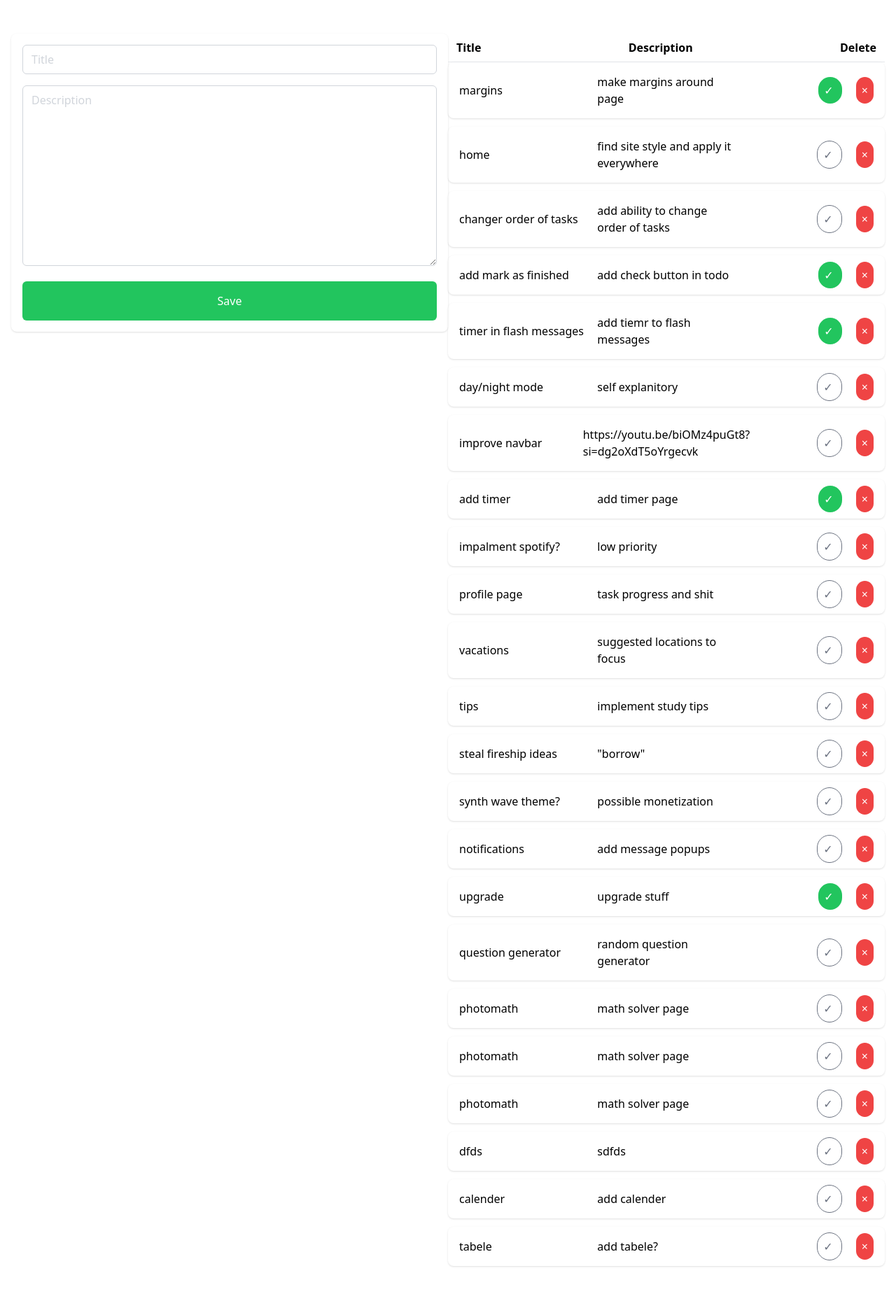
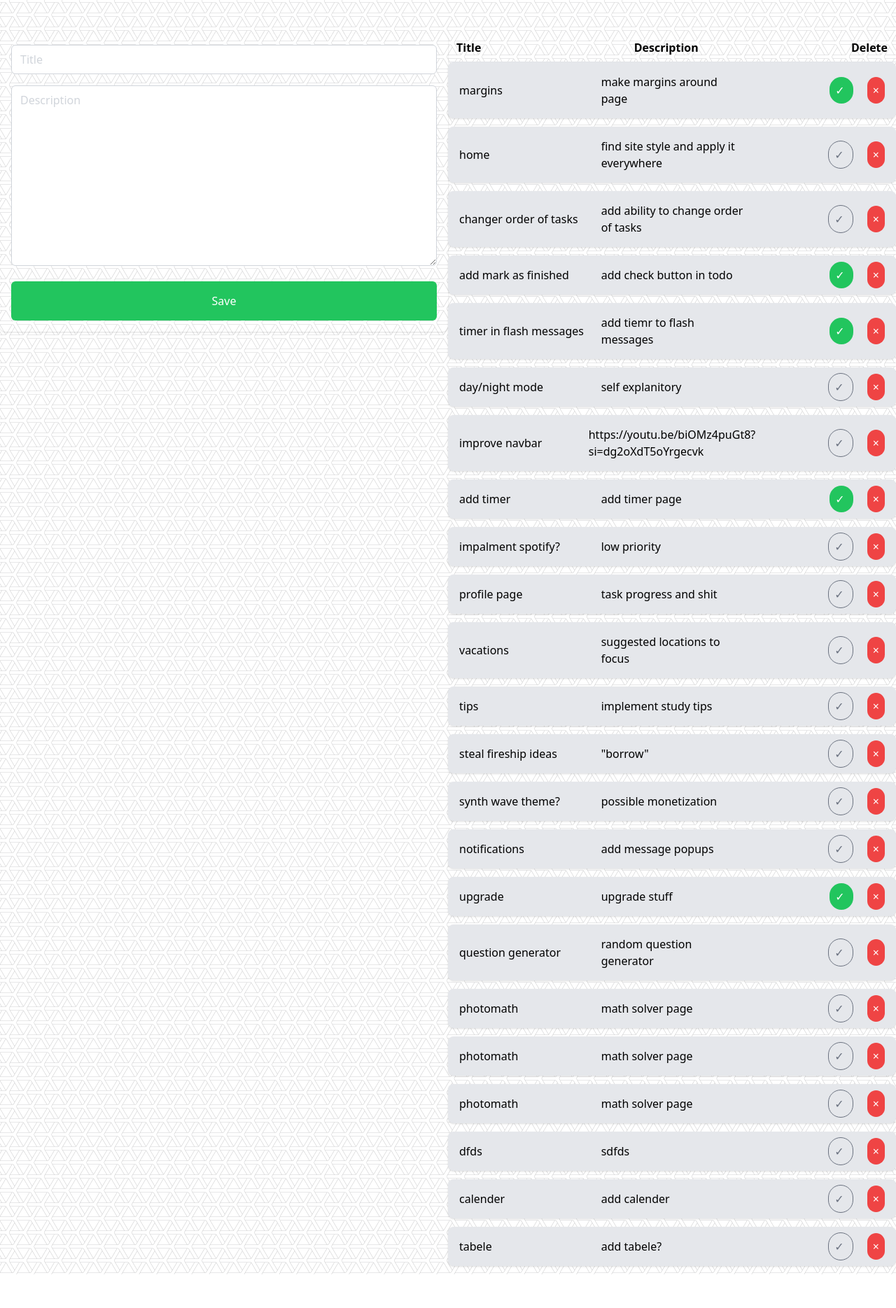
Before and after one commit to IgorD-lab/Focus, a Flask app: page /todo in a window 1280 px wide. Shown: the part 76-1945 px from the top of the page at 70% size. After the commit the page ends 1897 px from the top, so only its background shows below. Run offline with Flask 3, Linux system fonts and the light colour scheme; a user stored in the database is signed in; data comes from the database, SQL or seed files in the repository; style sheets or scripts are compiled from the project's sources; some libraries are stand-ins or nearby versions.

Commit message:
Added background and slight design improvements

```diff
--- a/website/static/css/body.css
+++ b/website/static/css/body.css
@@ -1,3 +1,11 @@
 body {
+  background-image: url("../images/webb.png");
+  background-position: relative;
+  background-repeat: repeat;
+  background-size: fill;
+  height: 100%;
+  width: 100%;
+  position: absolute;
+  transition: all 0.6s ease-in-out;
   margin-bottom: 20px;
 }
--- a/website/static/css/timer.css
+++ b/website/static/css/timer.css
@@ -8,7 +8,7 @@ body {
 /**
 * Vista BG
 */
-#vista-bg {
+/* #vista-bg {
   background-image: url("https://images.pexels.com/photos/911738/pexels-photo-911738.jpeg?auto=compress&cs=tinysrgb&w=1260&h=750&dpr=1");
   background-position: center;
   background-repeat: no-repeat;
@@ -17,7 +17,7 @@ body {
   width: 100%;
   position: absolute;
   transition: all 0.6s ease-in-out;
-}
+} */
 
 body.rest-mode #vista-bg {
   filter: blur(5px) grayscale(0.6) brightness(0.5);
--- a/website/templates/todo.html
+++ b/website/templates/todo.html
@@ -1,6 +1,6 @@
 {% extends "layout.html" %} {% block title %}Todo{% endblock %} {% block content
 %}
-<div class="container mx-auto px-4">
+<div class="container mx-auto">
   <div class="flex flex-wrap my-12">
     <div class="w-full md:w-1/2">
       <div class="shadow rounded-lg">
@@ -50,9 +50,9 @@
       <hr />
       <div>
         {% for todo in user.todo %}
-        <div class="shadow rounded-lg mb-3">
+        <div class="shadow rounded-lg mb-3 bg-gray-200">
           <div class="p-4">
-            <div class="flex items-center justify-between">
+            <div class="flex items-center justify-between bg-">
               <div class="flex-1">
                 <p>{{ todo.title }}</p>
               </div>
```
Also changed, not shown: website/static/images/blue-snow.png (added), website/static/images/prism.png (added), website/static/images/repeat.png (added), website/static/images/webb.png (added), website/static/images/wheat.png (added).
